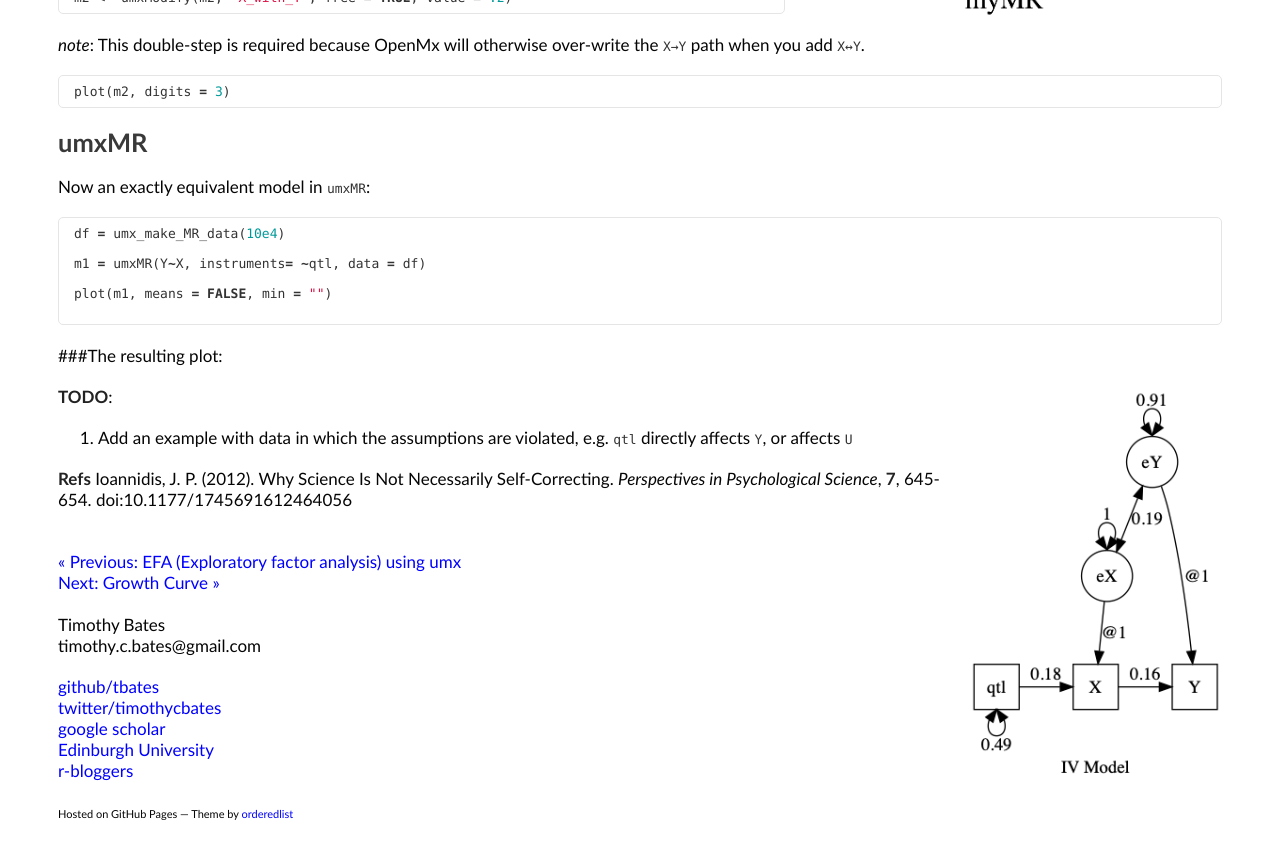
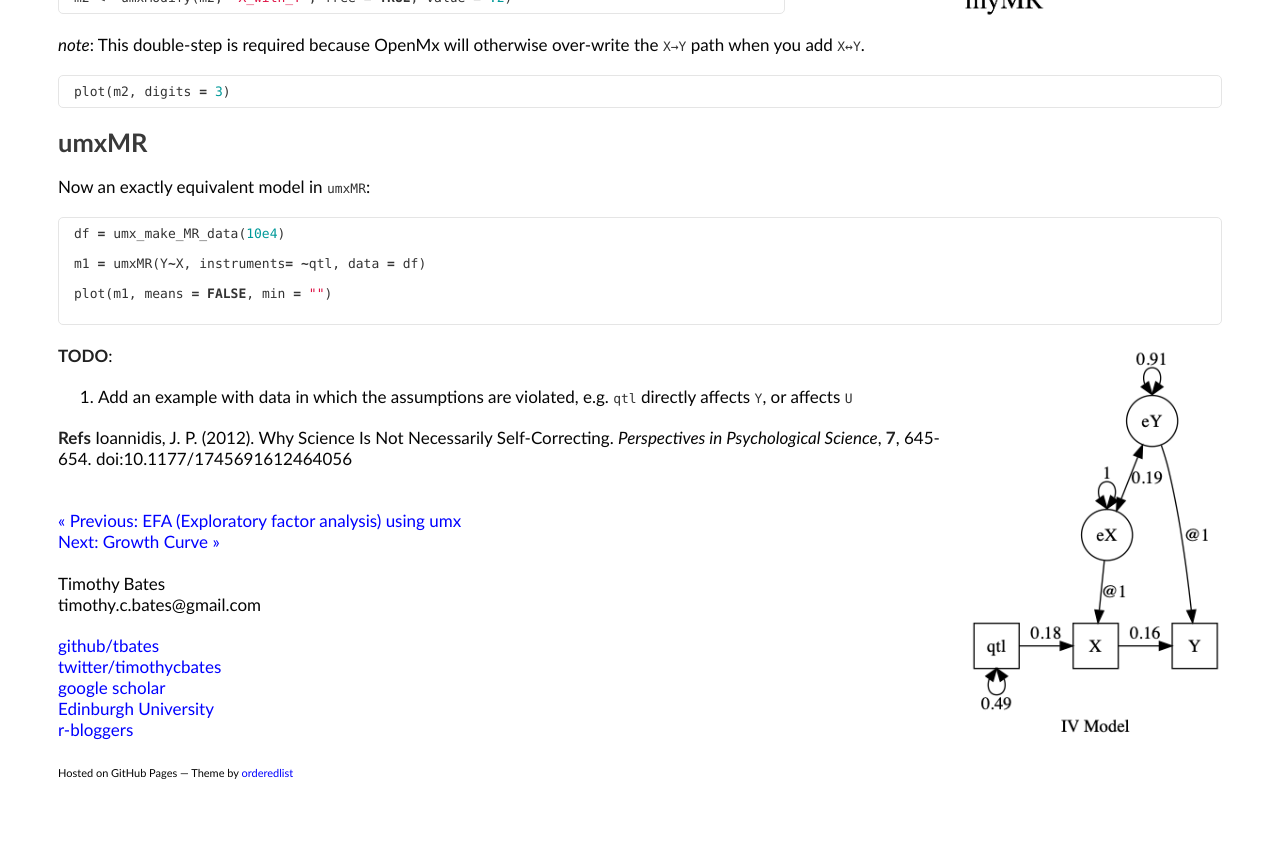
Before and after one commit to tbates/tbates.github.io, a Jekyll site: the page built from _posts/1970-09-13-models-IV.markdown, in a window 1280 px wide and 900 px high, scrolled down 1910 px. Shown: the top 859 px of the window. Built offline with Jekyll 4.4.1, drawn with Linux system fonts in a browser that asks for light colours.

Commit message:
Update 1970-09-13-models-IV.markdown

````diff
--- a/_posts/1970-09-13-models-IV.markdown
+++ b/_posts/1970-09-13-models-IV.markdown
@@ -114,7 +114,6 @@ plot(m1, means = FALSE, min = "")
 
 ```
 
-###The resulting plot:
 
 <img src="/media/MR/IV Model.png" height="400">
 
````
